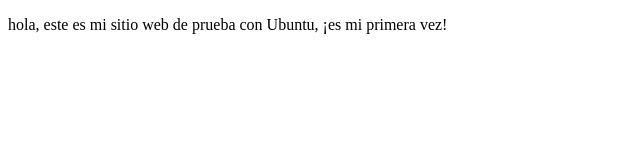
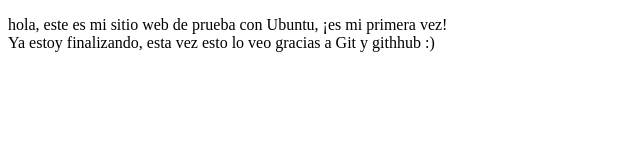
Before and after one commit to Cleon113/proyectoDemoCursoPrework, a plain HTML site: page index.html in a window 1280 px wide. Shown: the whole page, without its empty margins (0-640 px from the left). Drawn offline with Linux system fonts and the light colour scheme.

Commit message:
cambios y agregamos info extra

```diff
--- a/index.html
+++ b/index.html
@@ -8,7 +8,7 @@
 </head>
 <body>
     <p>
-        hola, este es mi sitio web de prueba con Ubuntu, ¡es mi primera vez!
+        hola, este es mi sitio web de prueba con Ubuntu, ¡es mi primera vez! <br> Ya estoy finalizando, esta vez esto lo veo gracias a Git y githhub :)
     </p>
 </body>
 </html>
```
